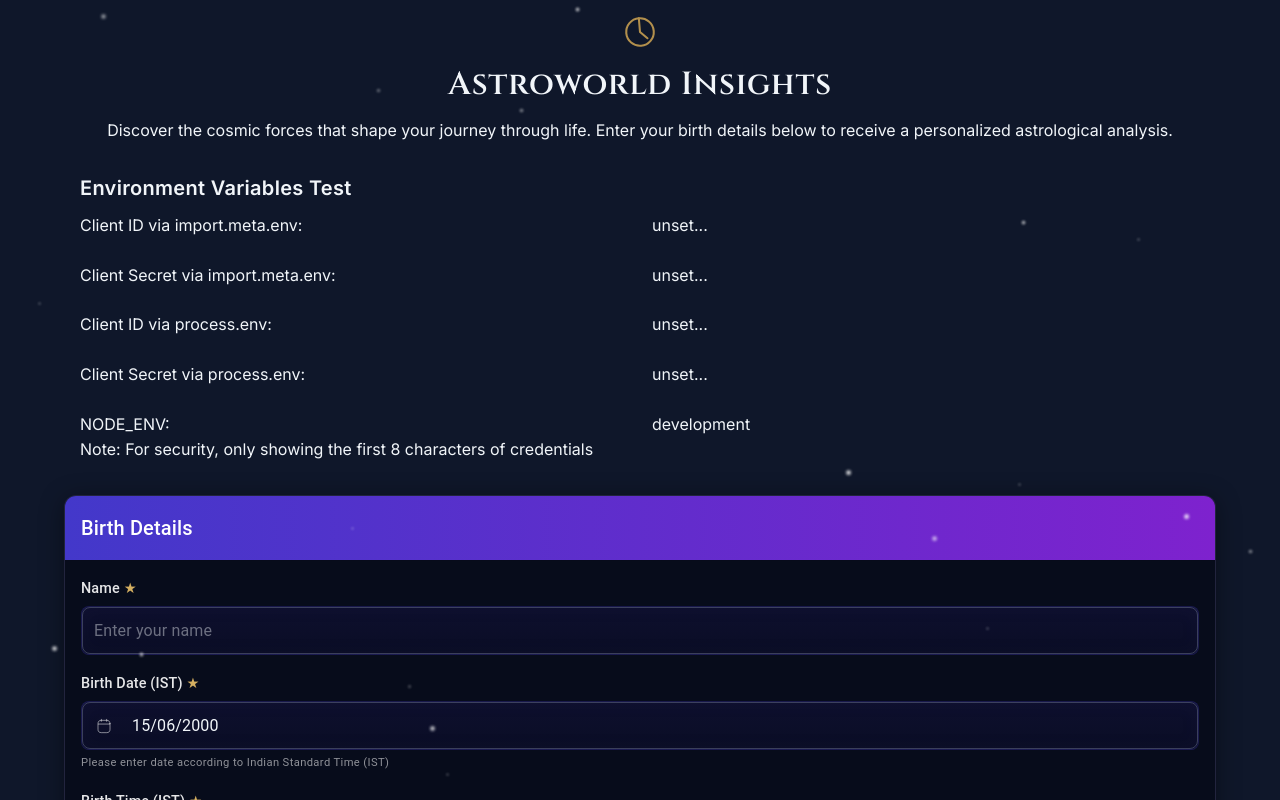
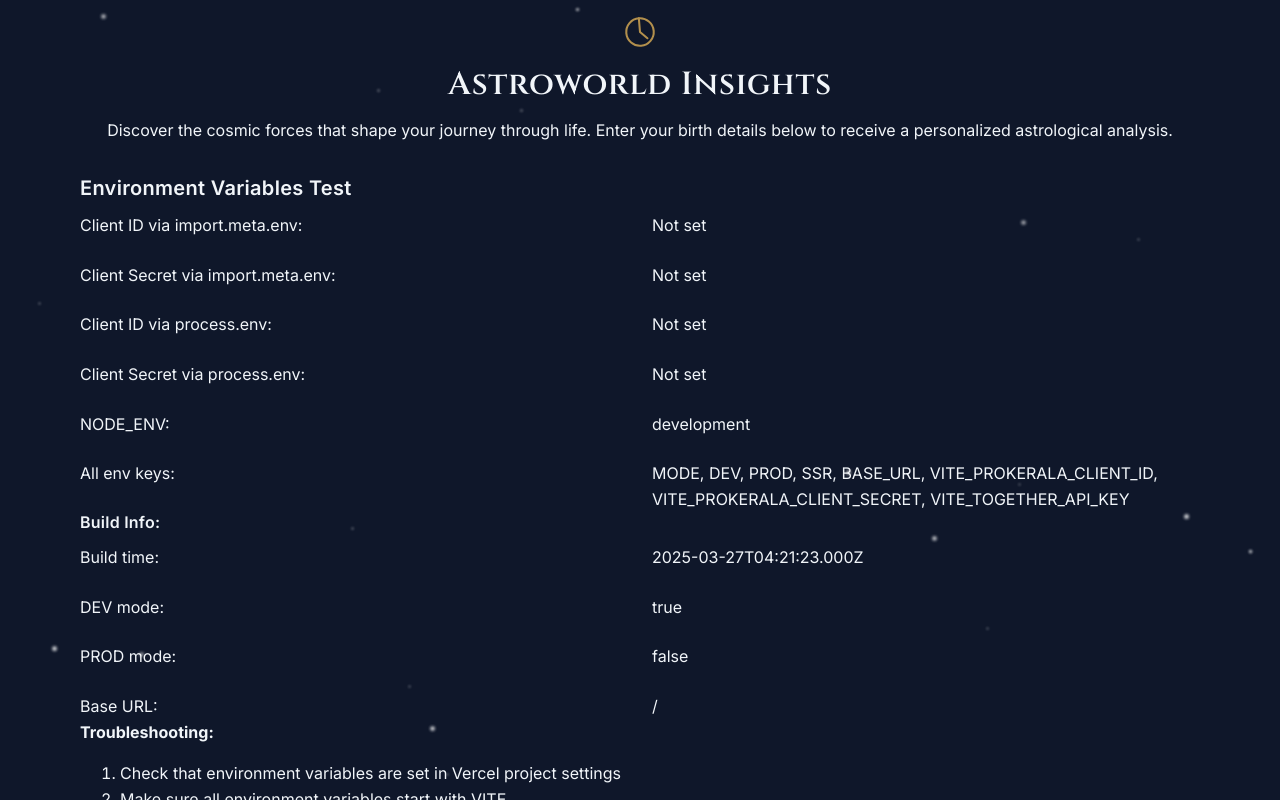
Before and after one commit to pinkman156/Astroworld, a React (Vite) app: page / in a window 1280 px wide. Shown: the top 800 px of the page. Built offline with nearby package versions, Linux system fonts and the light colour scheme; no server answers.

Commit message:
removed proxies

```diff
--- a/src/components/EnvTester.tsx
+++ b/src/components/EnvTester.tsx
@@ -5,6 +5,7 @@ import { useState, useEffect } from 'react';
  */
 const EnvTester: React.FC = () => {
   const [envVars, setEnvVars] = useState<{[key: string]: string | undefined}>({});
+  const [buildInfo, setBuildInfo] = useState<{[key: string]: any}>({});
 
   useEffect(() => {
     // Collect environment variables
@@ -18,11 +19,30 @@ const EnvTester: React.FC = () => {
       clientSecretViaProcess: process.env.VITE_PROKERALA_CLIENT_SECRET,
 
       // Check if NODE_ENV is set
-      nodeEnv: import.meta.env.MODE
+      nodeEnv: import.meta.env.MODE,
+
+      // Add all import.meta.env keys for debugging
+      allKeys: Object.keys(import.meta.env).join(', ')
+    };
+
+    // Collect build information
+    const info = {
+      buildTime: new Date().toISOString(),
+      isDev: import.meta.env.DEV,
+      isProd: import.meta.env.PROD,
+      baseUrl: import.meta.env.BASE_URL
     };
 
     setEnvVars(vars);
+    setBuildInfo(info);
   }, []);
+
+  // Helper to safely display credential snippets
+  const displayCredential = (value: string | undefined) => {
+    if (!value) return <span className="text-red-500">Not set</span>;
+    if (value.startsWith('${')) return <span className="text-orange-500">Unresolved placeholder: {value}</span>;
+    return `${value.substring(0, 8)}...`;
+  };
 
   return (
     <div className="p-4 bg-gray-100 rounded-lg mb-4">
@@ -31,38 +51,55 @@ const EnvTester: React.FC = () => {
       <div className="grid grid-cols-2 gap-2">
         <div className="font-medium">Client ID via import.meta.env:</div>
         <div>
-          {envVars.clientIdViaImportMeta ?
-            `${envVars.clientIdViaImportMeta.substring(0, 8)}...` :
-            <span className="text-red-500">Not set</span>}
+          {displayCredential(envVars.clientIdViaImportMeta)}
         </div>
 
         <div className="font-medium">Client Secret via import.meta.env:</div>
         <div>
-          {envVars.clientSecretViaImportMeta ?
-            `${envVars.clientSecretViaImportMeta.substring(0, 8)}...` :
-            <span className="text-red-500">Not set</span>}
+          {displayCredential(envVars.clientSecretViaImportMeta)}
         </div>
 
         <div className="font-medium">Client ID via process.env:</div>
         <div>
-          {envVars.clientIdViaProcess ?
-            `${envVars.clientIdViaProcess.substring(0, 8)}...` :
-            <span className="text-red-500">Not set</span>}
+          {displayCredential(envVars.clientIdViaProcess)}
         </div>
 
         <div className="font-medium">Client Secret via process.env:</div>
         <div>
-          {envVars.clientSecretViaProcess ?
-            `${envVars.clientSecretViaProcess.substring(0, 8)}...` :
-            <span className="text-red-500">Not set</span>}
+          {displayCredential(envVars.clientSecretViaProcess)}
         </div>
 
         <div className="font-medium">NODE_ENV:</div>
         <div>{envVars.nodeEnv || 'Not set'}</div>
+
+        <div className="font-medium">All env keys:</div>
+        <div className="text-xs break-all">{envVars.allKeys || 'None'}</div>
+      </div>
+
+      <div className="mt-4">
+        <h4 className="font-medium mb-1">Build Info:</h4>
+        <div className="grid grid-cols-2 gap-1 text-sm">
+          <div>Build time:</div>
+          <div>{buildInfo.buildTime}</div>
+
+          <div>DEV mode:</div>
+          <div>{buildInfo.isDev?.toString()}</div>
+
+          <div>PROD mode:</div>
+          <div>{buildInfo.isProd?.toString()}</div>
+
+          <div>Base URL:</div>
+          <div>{buildInfo.baseUrl}</div>
+        </div>
       </div>
 
       <div className="mt-4 p-2 bg-yellow-100 rounded text-sm">
-        Note: For security, only showing the first 8 characters of credentials
+        <p className="mb-1"><strong>Troubleshooting:</strong></p>
+        <ol className="list-decimal list-inside">
+          <li>Check that environment variables are set in Vercel project settings</li>
+          <li>Make sure all environment variables start with VITE_</li>
+          <li>Rebuild and redeploy after making any changes</li>
+        </ol>
       </div>
     </div>
   );
--- a/vite.config.ts
+++ b/vite.config.ts
@@ -1,11 +1,18 @@
-import { defineConfig } from 'vite'
+import { defineConfig, loadEnv } from 'vite'
 import react from '@vitejs/plugin-react'
 
 // https://vite.dev/config/
-export default defineConfig({
-  plugins: [react()],
-  define: {
-    'process.env.VITE_PROKERALA_CLIENT_ID': JSON.stringify(process.env.VITE_PROKERALA_CLIENT_ID),
-    'process.env.VITE_PROKERALA_CLIENT_SECRET': JSON.stringify(process.env.VITE_PROKERALA_CLIENT_SECRET)
+export default defineConfig(({ mode }) => {
+  // Load env variables based on mode (development, production, etc.)
+  const env = loadEnv(mode, process.cwd(), '')
+
+  return {
+    plugins: [react()],
+    define: {
+      // Make environment variables available via process.env
+      'process.env.VITE_PROKERALA_CLIENT_ID': JSON.stringify(env.VITE_PROKERALA_CLIENT_ID || ''),
+      'process.env.VITE_PROKERALA_CLIENT_SECRET': JSON.stringify(env.VITE_PROKERALA_CLIENT_SECRET || ''),
+      'process.env.VITE_TOGETHER_API_KEY': JSON.stringify(env.VITE_TOGETHER_API_KEY || '')
+    }
   }
 })
```
Also changed, not shown: src/services/prokerala-api-express.js (+23 -2 lines), vercel.json.
